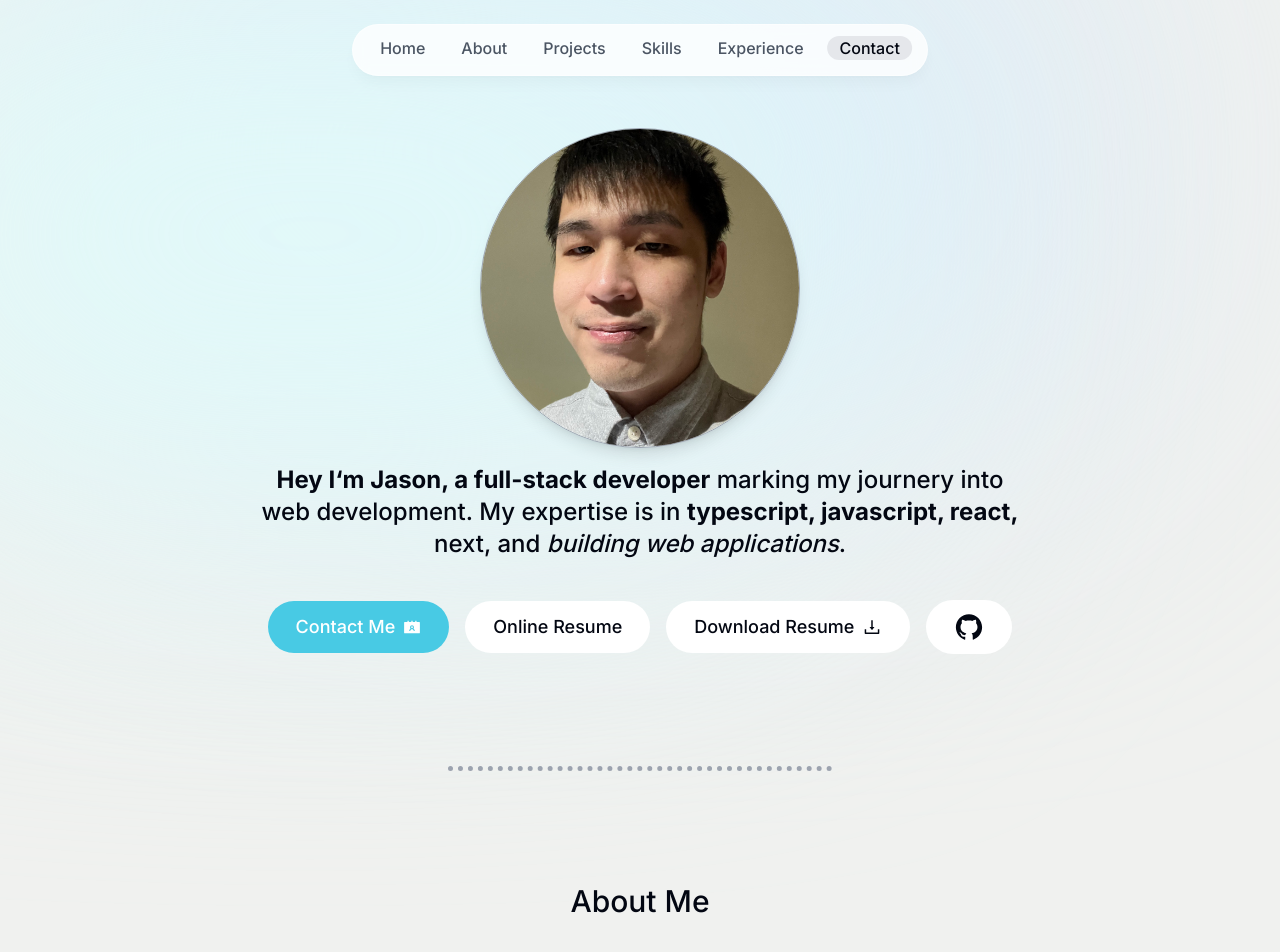
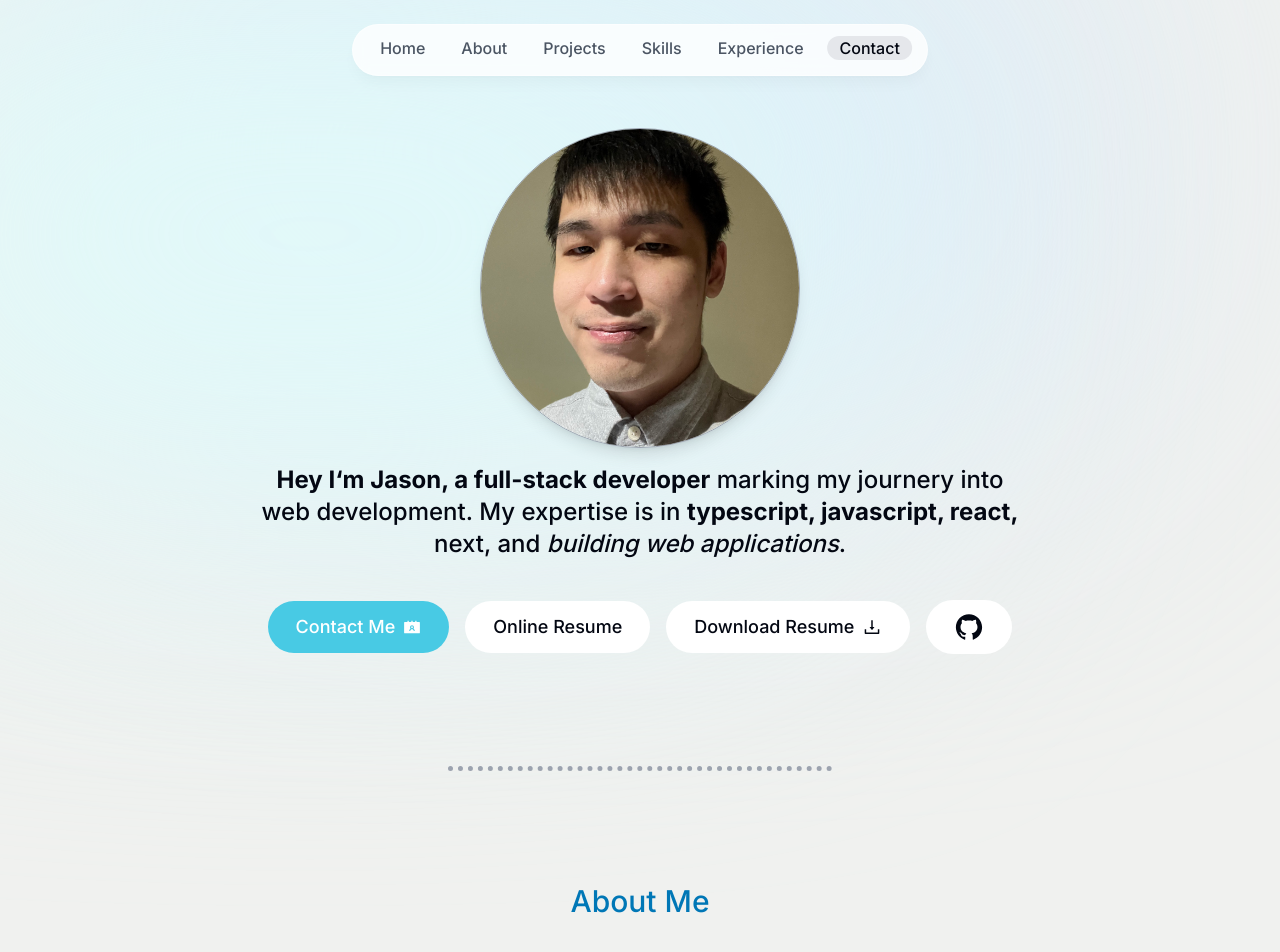
Before and after one commit to JasonMac123/NewPortfolio, a Next.js app: page / in a window 1280 px wide. Shown: the top 952 px of the page. Built offline with nearby package versions, Linux system fonts and the light colour scheme.

Commit message:
Uses same blue accent for buttons and titles

```diff
--- a/app/globals.css
+++ b/app/globals.css
@@ -3,7 +3,7 @@
 @tailwind utilities;
 
 html {
-  --line-color: #90e0ef;
+  --line-color: #0077b6;
 }
 
 .dateTimeline {
--- a/components/SectionTitle.tsx
+++ b/components/SectionTitle.tsx
@@ -4,7 +4,7 @@ interface SectionTitleProps {
 
 const SectionTitle: React.FC<SectionTitleProps> = ({ children }) => {
   return (
-    <h2 className="text-3xl font-medium capitalize mb-8 text-center">
+    <h2 className="text-3xl text-[#0077B6] font-medium capitalize mb-8 text-center">
       {children}
     </h2>
   );
--- a/components/Sections/Experience.tsx
+++ b/components/Sections/Experience.tsx
@@ -65,7 +65,7 @@ const Experience = () => {
               dateClassName="dateTimeline"
               icon={<item.icon />}
               iconStyle={{
-                background: "rgb(144, 224, 239)",
+                background: "rgb(0, 119, 182)",
                 color: "white",
                 fontSize: "1.5rem",
               }}
```
